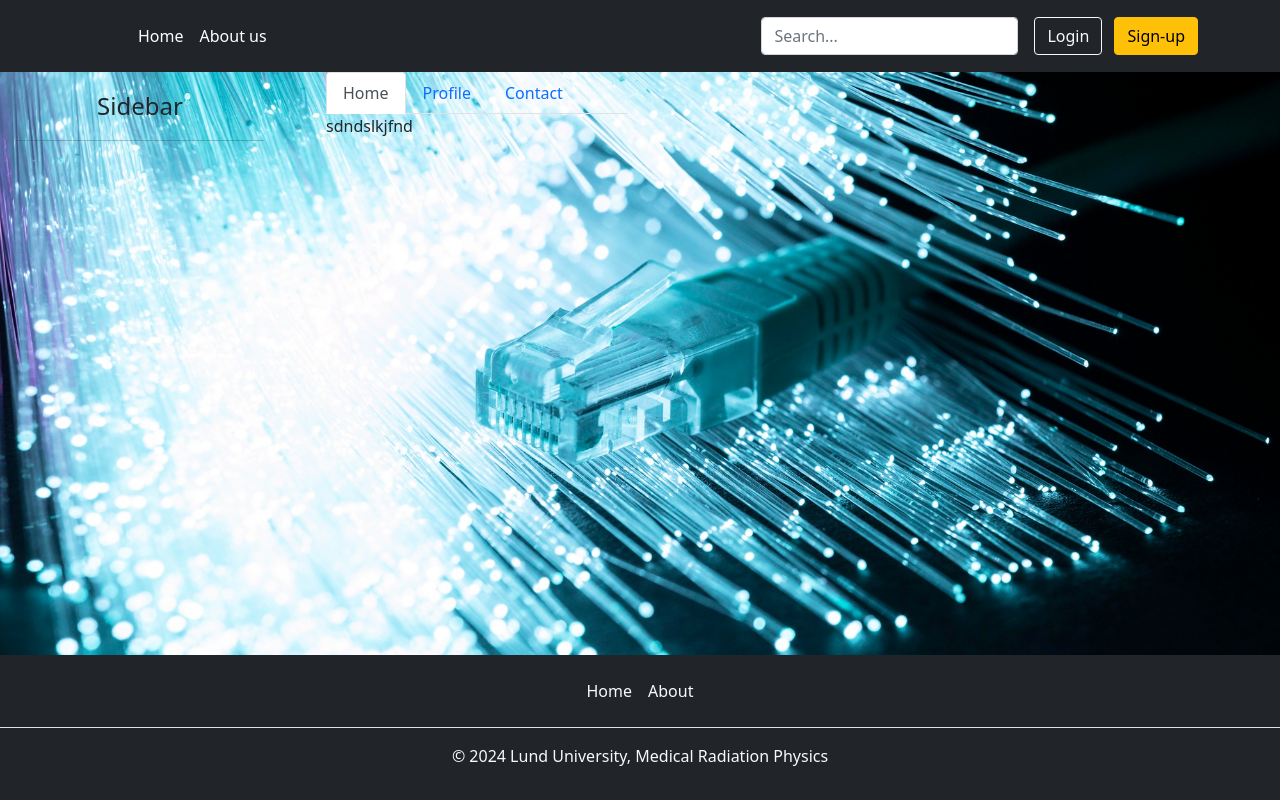
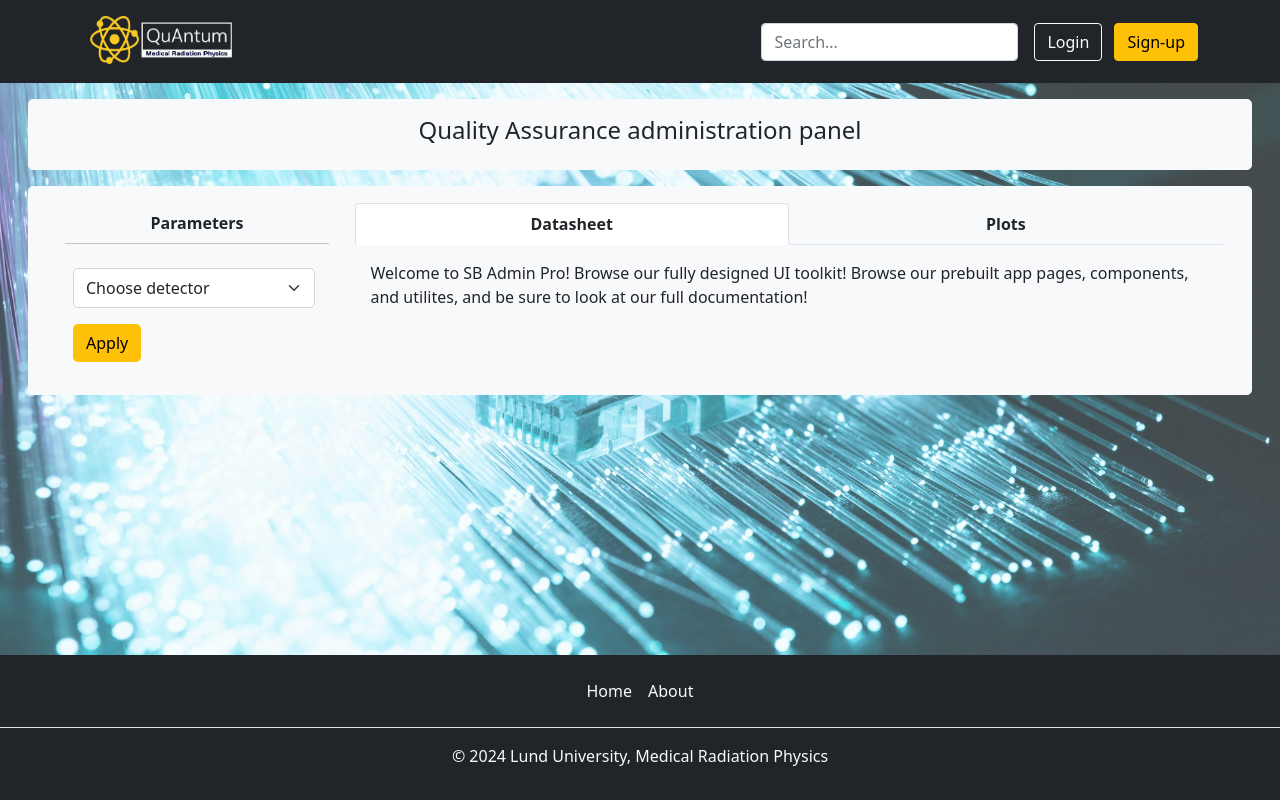
Before and after one commit to ADv0rnik/quantum, a Django app: page / in a window 1280 px wide. Run offline with Django 5.2, Linux system fonts and the light colour scheme; data that the repository does not hold is empty; parts of the project's set-up code (start-up, migrations or seed data) failed here and were passed over.

Commit message:
DEV-0008 Updated front page view

```diff
--- a/qa/templates/dashboard.html
+++ b/qa/templates/dashboard.html
@@ -1,40 +1,53 @@
 {% extends 'base.html' %}
 
 {% block content %}
-<div class="container-fluid,">
-    <div class="row">
+<div class="container-fluid">
+    <div class="title p-3 m-3 text-center bg-light border border-light rounded-3">
+        <h4>Quality Assurance administration panel</h4>
+    </div>
+    <div class="row bg-light p-3 m-3 border border-light rounded-3">
         <div class="col-sm-3">
-            <div class="d-flex flex-column flex-shrink-0 p-3 bg-body-tertiary" style="width: 280px;">
-                <span class="fs-4 text-center">Sidebar</span>
-                <hr>
+            <div class="d-flex flex-column flex-shrink-0" style="width: 280px;">
+                <span class="text-center fw-bold pt-2">Parameters</span>
+                <hr class="d-flex" style="margin: 0.5rem">
+            </div>
+            <div class="modal-body mx-auto">
+                <form action="#" method="post" autocomplete="off">
+                    {% csrf_token %}
+                    <div class="form-floating mb-3">
+                        <select class="form-select rounded-3" name="countries" id="select" style="height: 2.5rem; padding-bottom: 0.5rem; padding-top: 0.5rem">
+                            <option value="">Choose detector</option>
+                            {% for detector in detectors %}
+                                <option value="{{ detector.code }}">{{ detector.code }}</option>
+                            {% endfor %}
+                        </select>
+                    </div>
+                    <button class="btn rounded-3 btn-warning" type="submit" style="max-width: 100%">Apply</button>
+                </form>
             </div>
         </div>
-        <div class="col-sm-3">
-            <ul class="nav nav-tabs" id="myTab" role="tablist">
+        <div class="col">
+            <ul class="nav nav-tabs nav-justified" id="myTab" role="tablist">
                 <li class="nav-item" role="presentation">
-                    <button class="nav-link active" id="home-tab" data-bs-toggle="tab" data-bs-target="#home-tab-pane"
-                            type="button" role="tab" aria-controls="home-tab-pane" aria-selected="true">Home
+                    <button class="nav-link active text-dark fw-bold" id="home-tab" data-bs-toggle="tab"
+                            data-bs-target="#home-tab-pane"
+                            type="button" role="tab" aria-controls="home-tab-pane" aria-selected="true">Datasheet
                     </button>
                 </li>
                 <li class="nav-item" role="presentation">
-                    <button class="nav-link" id="profile-tab" data-bs-toggle="tab" data-bs-target="#profile-tab-pane"
-                            type="button" role="tab" aria-controls="profile-tab-pane" aria-selected="false">Profile
-                    </button>
-                </li>
-                <li class="nav-item" role="presentation">
-                    <button class="nav-link" id="contact-tab" data-bs-toggle="tab" data-bs-target="#contact-tab-pane"
-                            type="button" role="tab" aria-controls="contact-tab-pane" aria-selected="false">Contact
+                    <button class="nav-link text-dark fw-bold" id="profile-tab" data-bs-toggle="tab"
+                            data-bs-target="#profile-tab-pane"
+                            type="button" role="tab" aria-controls="profile-tab-pane" aria-selected="false">Plots
                     </button>
                 </li>
             </ul>
             <div class="tab-content" id="myTabContent">
-                <div class="tab-pane fade show active" id="home-tab-pane" role="tabpanel" aria-labelledby="home-tab"
-                     tabindex="0">sdndslkjfnd
+                <div class="tab-pane fade show active p-3" id="home-tab-pane" role="tabpanel" aria-labelledby="home-tab"
+                     tabindex="0">Welcome to SB Admin Pro!
+                    Browse our fully designed UI toolkit! Browse our prebuilt app pages, components, and utilites, and
+                    be sure to look at our full documentation!
                 </div>
                 <div class="tab-pane fade" id="profile-tab-pane" role="tabpanel" aria-labelledby="profile-tab"
-                     tabindex="0">...
-                </div>
-                <div class="tab-pane fade" id="contact-tab-pane" role="tabpanel" aria-labelledby="contact-tab"
                      tabindex="0">...
                 </div>
             </div>
--- a/qa/views.py
+++ b/qa/views.py
@@ -1,9 +1,15 @@
 from django.shortcuts import render
-from django.views.generic import ListView
+from qa.models import Detector
 
 
 def index(request):
+    detectors = Detector.objects.all()
     context = {
-        "title": "Quantum - dashboard"
+        "title": "Quantum - dashboard",
+        "detectors": detectors
     }
     return render(request, 'dashboard.html', context=context)
+
+
+def get_data(request):
+    pass
--- a/templates/base.html
+++ b/templates/base.html
@@ -1,15 +1,15 @@
 <!DOCTYPE html>
 <html lang="en">
 <head>
+    {% load static %}
     <meta charset="UTF-8">
     <title>{{ title }}</title>
     <link href="https://cdn.jsdelivr.net/npm/bootstrap@5.0.2/dist/css/bootstrap.min.css" rel="stylesheet"
           integrity="sha384-EVSTQN3/azprG1Anm3QDgpJLIm9Nao0Yz1ztcQTwFspd3yD65VohhpuuCOmLASjC" crossorigin="anonymous">
-
-    {% load static %}
+    <link rel="icon" type="image/x-icon" href="{% static 'qa_favicon.png' %}">
     <style type="text/css">
         body {
-            background: url('{% static "bg-image.jpg" %}') no-repeat center center fixed;
+            background: linear-gradient(rgba(223, 249, 251, 0.3), rgba(223, 249, 251, 0.3)), url('{% static "bg-image.jpg" %}') no-repeat center center fixed;
             background-size: cover;
         }
     </style>
@@ -19,14 +19,10 @@
     <div class="container">
         <div class="d-flex flex-wrap align-items-center justify-content-center justify-content-lg-start">
             <a href="/" class="d-flex align-items-center mb-2 mb-lg-0 text-white text-decoration-none">
-                <svg class="bi me-2" width="40" height="32" role="img" aria-label="Bootstrap">
-                    <use xlink:href="#bootstrap"></use>
-                </svg>
+                <img src="{% static 'logo_new.png' %}" alt="Logo" width="150" height="51"
+                    class="d-inline-block align-text-top" style="padding-left: 0.5rem ;margin-right: 0.5rem;">
             </a>
-
             <ul class="nav col-12 col-lg-auto me-lg-auto mb-2 justify-content-center mb-md-0">
-                <li><a href="/" class="nav-link px-2 text-white">Home</a></li>
-                <li><a href="#" class="nav-link px-2 text-white">About us</a></li>
                 {% if user.is_superuser %}
                 <li><a href="{% url 'admin:index' %}" class="nav-link px-2 text-white">Admin panel</a></li>
                 {% endif %}
```
Also changed, not shown: static/logo_new.png (added), static/qa_favicon.png (added).
